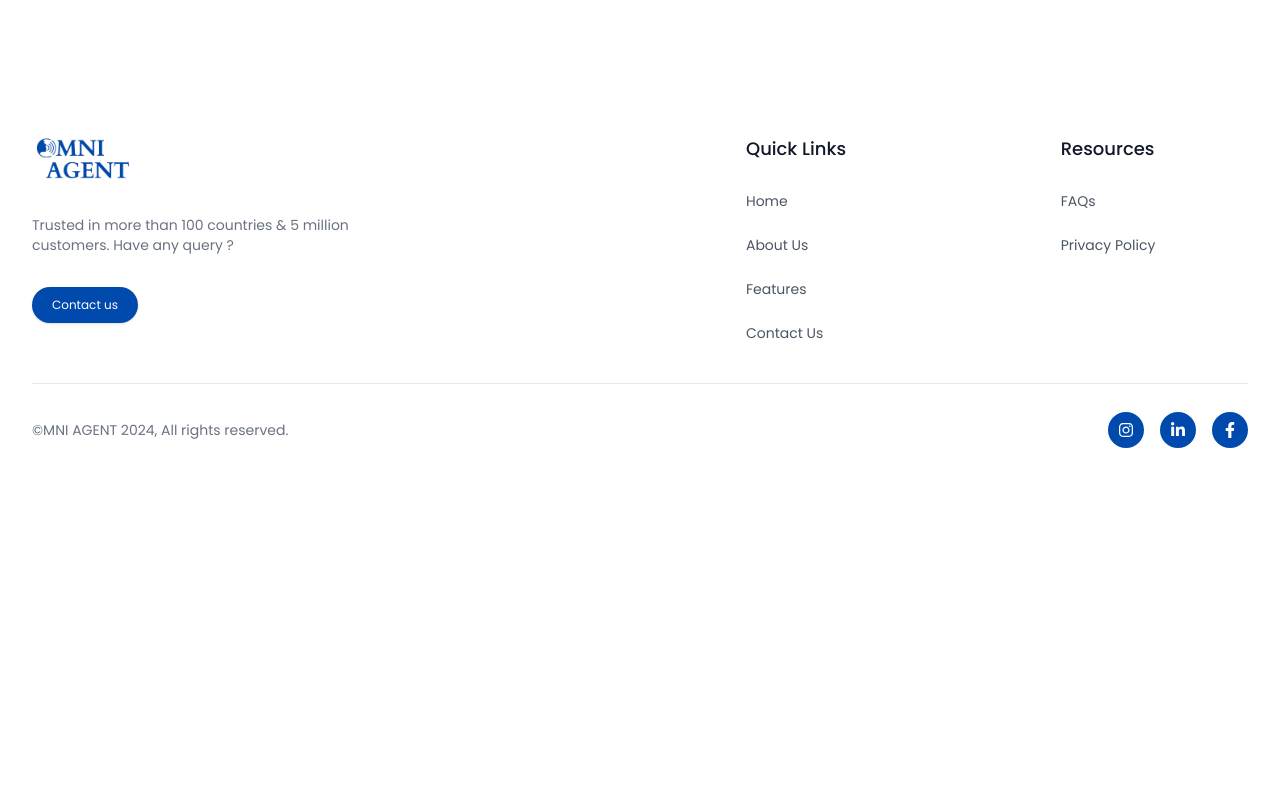
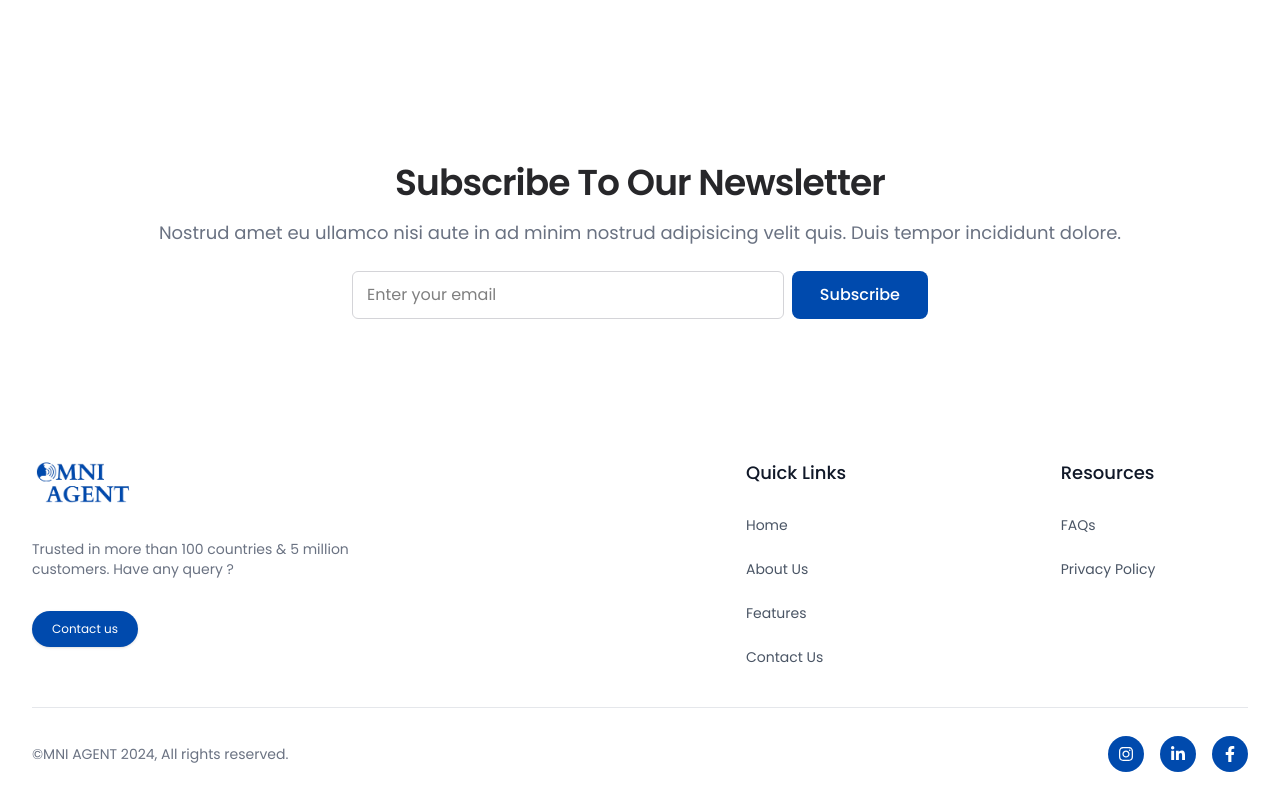
Before and after one commit to hax0-r/fiverr_MniAgent, a React (Vite) app: page /about-us in a window 1280 px wide. Shown: the part 2910-3710 px from the top of the page. Before the commit the page ends 3386 px from the top, so only its background shows below. Built offline with nearby package versions, Linux system fonts and the light colour scheme.

Commit message:
first commit

```diff
--- a/src/Components/Footer.tsx
+++ b/src/Components/Footer.tsx
@@ -41,7 +41,7 @@ const Footer = () => {
                 </li>
                 <li className="mb-6">
                   <Link
-                    to="javascript:;"
+                    to="/about-us"
                     className=" text-gray-600 hover:text-gray-900 transition-all duration-500"
                   >
                     About Us
@@ -49,7 +49,7 @@ const Footer = () => {
                 </li>
                 <li className="mb-6">
                   <Link
-                    to="javascript:;"
+                    to="/features"
                     className=" text-gray-600 hover:text-gray-900 transition-all duration-500"
                   >
                     Features
@@ -57,7 +57,7 @@ const Footer = () => {
                 </li>
                 <li>
                   <Link
-                    to="javascript:;"
+                    to="/contact-us"
                     className=" text-gray-600 hover:text-gray-900 transition-all duration-500"
                   >
                     Contact Us
@@ -72,7 +72,7 @@ const Footer = () => {
               <ul className="text-sm  transition-all duration-500">
                 <li className="mb-6">
                   <Link
-                    to="javascript:;"
+                    to="/faq"
                     className="text-gray-600 hover:text-gray-900 transition-all duration-500"
                   >
                     FAQs
@@ -80,7 +80,7 @@ const Footer = () => {
                 </li>
                 <li className="mb-6">
                   <Link
-                    to="javascript:;"
+                    to="#"
                     className=" text-gray-600 hover:text-gray-900 transition-all duration-500"
                   >
                     Privacy Policy
--- a/src/Pages/About.tsx
+++ b/src/Pages/About.tsx
@@ -77,7 +77,25 @@ const About = () => {
                     <p className='md:mt-5 mt-3'>We don’t just build bots. We build bridges — connecting patients and providers like never before.</p>
                 </div>
             </div>
-
+            <div className="flex items-center justify-center flex-col  md:mt-32 mt-14 text-center p-5">
+                <h2 className="md:text-4xl text-3xl font-semibold tracking-tight capitalize text-zinc-800 ">Subscribe to our newsletter</h2>
+                <p className="mt-4 text-lg text-gray-500">
+                    Nostrud amet eu ullamco nisi aute in ad minim nostrud adipisicing velit quis. Duis tempor incididunt
+                    dolore.
+                </p>
+                <form className="mt-6 flex max-w-xl w-full gap-x-2">
+                    <input
+                        id="email-address"
+                        name="email"
+                        type="email"
+                        required
+                        placeholder="Enter your email"
+                        autoComplete="email"
+                        className="border-zinc-300 w-full flex-auto rounded-md border px-3.5 py-2"
+                    />
+                    <button className='bg-[#004aad]  text-white px-7 py-3 font-medium cursor-pointer transition-all duration-500 hover:bg-[#004aad]/80 rounded-lg'>Subscribe</button>
+                </form>
+            </div>
         </div>
     )
 }
--- a/src/Pages/Home.tsx
+++ b/src/Pages/Home.tsx
@@ -111,7 +111,7 @@ const Home = () => {
             Nostrud amet eu ullamco nisi aute in ad minim nostrud adipisicing velit quis. Duis tempor incididunt
             dolore.
           </p>
-          <div className="mt-6 flex max-w-xl w-full gap-x-2">
+          <form className="mt-6 flex max-w-xl w-full gap-x-2">
             <input
               id="email-address"
               name="email"
@@ -122,7 +122,7 @@ const Home = () => {
               className="border-zinc-300 w-full flex-auto rounded-md border px-3.5 py-2"
             />
             <button className='bg-[#004aad]  text-white px-7 py-3 font-medium cursor-pointer transition-all duration-500 hover:bg-[#004aad]/80 rounded-lg'>Subscribe</button>
-          </div>
+          </form>
         </div>
       </div>
     </>
```
